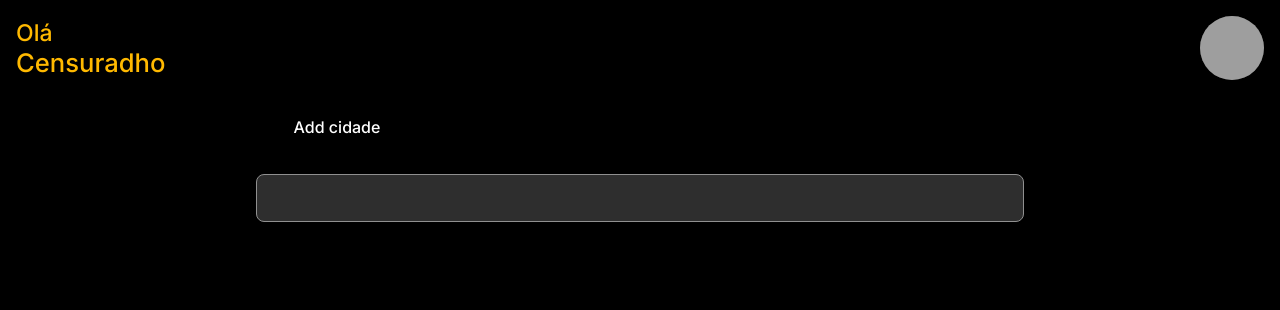
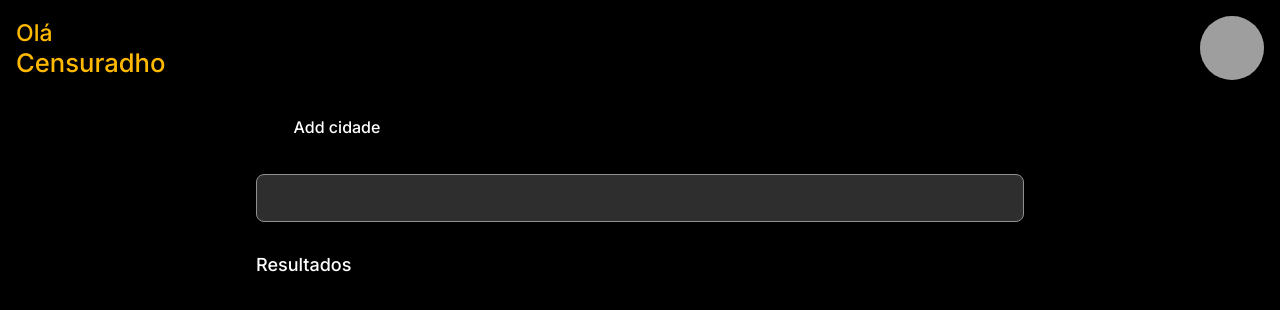
Before and after one commit to censuradho/weather-forecast-2.0, a Next.js app: page /search in a window 1280 px wide. Shown: the top 310 px of the page. Built offline with nearby package versions, Linux system fonts and the light colour scheme; no server answers; grey boxes are pictures that could not be loaded; some icons are missing.

Commit message:
feat(waether context): add initial structure

```diff
--- a/components/typography/styles.ts
+++ b/components/typography/styles.ts
@@ -13,6 +13,9 @@ export const Typography = styled('span', {
     variants: {
       '2xl': {
         fontSize: '$2xl'
+      },
+      lg: {
+        fontSize: '$lg'
       },
       text: {
         true: {
--- /dev/null
+++ b/context/weather.tsx
@@ -0,0 +1,26 @@
+import { createContext, ReactNode, useContext, useState } from 'react'
+import { GetWeatherResponse } from 'services/weather/types'
+
+interface WeatherContextProps {
+  favorites: GetWeatherResponse[]
+}
+
+interface WeatherProviderProps {
+  children: ReactNode
+}
+
+const WeatherContext = createContext({} as WeatherContextProps)
+
+export function WeatherProvider ({ children }: WeatherProviderProps) {
+  const [favorites, setFavorites] = useState<GetWeatherResponse[]>([])
+
+  return (
+    <WeatherContext.Provider value={{
+      favorites
+    }}>
+      {children}
+    </WeatherContext.Provider>
+  )
+}
+
+export const useWeatherContext = () => useContext(WeatherContext)
--- a/hooks/index.ts
+++ b/hooks/index.ts
@@ -1 +1,2 @@
+export * from './useDebounceCallback'
 export * from './useDebounce'
--- /dev/null
+++ b/hooks/services/index.ts
@@ -0,0 +1 @@
+export * from './useWeather'
--- /dev/null
+++ b/hooks/services/useWeather.ts
@@ -0,0 +1,35 @@
+import { useEffect, useState } from 'react'
+import { getWeather } from 'services/weather'
+import { GetWeatherResponse } from 'services/weather/types'
+
+export function useWeather (city?: string) {
+  const [data, setData] = useState<GetWeatherResponse | null>(null)
+  const [isLoading, setIsLoading] = useState(false)
+  const [error, setError] = useState<Error | null>(null)
+
+  const handleGetData = async () => {
+    if (!city) return
+
+    try {
+      setIsLoading(true)
+      const response = await getWeather(city)
+      setData(response.data)
+    } catch (err) {
+      setError(new Error(err as any))
+      setData(null)
+    } finally {
+      setIsLoading(false)
+    }
+  }
+
+  useEffect(() => {
+    handleGetData()
+  }, [city])
+
+  return {
+    fetchData: handleGetData,
+    data,
+    isLoading,
+    error
+  }
+}
--- a/hooks/useDebounce.ts
+++ b/hooks/useDebounce.ts
@@ -1,35 +1,15 @@
-import { useEffect, useRef } from 'react'
+import { useEffect, useState } from 'react'
 
-export function useDebounceCallback<A extends any[]> (
-  callback: (...args: A) => void,
-  wait: number
-) {
-  // track args & timeout handle between calls
-  const argsRef = useRef<A>()
-  const timeout = useRef<ReturnType<typeof setTimeout>>()
+export function useDebounce<T> (value: T, delay?: number): T {
+  const [debouncedValue, setDebouncedValue] = useState<T>(value)
 
-  function cleanup () {
-    if (timeout.current) {
-      clearTimeout(timeout.current)
+  useEffect(() => {
+    const timer = setTimeout(() => setDebouncedValue(value), delay || 500)
+
+    return () => {
+      clearTimeout(timer)
     }
-  }
+  }, [value, delay])
 
-  // make sure our timeout gets cleared if
-  // our consuming component gets unmounted
-  useEffect(() => cleanup, [])
-
-  return function debouncedCallback (...args: A) {
-    // capture latest args
-    argsRef.current = args
-
-    // clear debounce timer
-    cleanup()
-
-    // start waiting again
-    timeout.current = setTimeout(() => {
-      if (argsRef.current) {
-        callback(...argsRef.current)
-      }
-    }, wait)
-  }
+  return debouncedValue
 }
--- /dev/null
+++ b/hooks/useDebounceCallback.ts
@@ -0,0 +1,35 @@
+import { useEffect, useRef } from 'react'
+
+export function useDebounceCallback<A extends any[]> (
+  callback: (...args: A) => void,
+  wait: number
+) {
+  // track args & timeout handle between calls
+  const argsRef = useRef<A>()
+  const timeout = useRef<ReturnType<typeof setTimeout>>()
+
+  function cleanup () {
+    if (timeout.current) {
+      clearTimeout(timeout.current)
+    }
+  }
+
+  // make sure our timeout gets cleared if
+  // our consuming component gets unmounted
+  useEffect(() => cleanup, [])
+
+  return function debouncedCallback (...args: A) {
+    // capture latest args
+    argsRef.current = args
+
+    // clear debounce timer
+    cleanup()
+
+    // start waiting again
+    timeout.current = setTimeout(() => {
+      if (argsRef.current) {
+        callback(...argsRef.current)
+      }
+    }, wait)
+  }
+}
--- a/layout/search/index.tsx
+++ b/layout/search/index.tsx
@@ -3,6 +3,9 @@ import { yupResolver } from '@hookform/resolvers/yup'
 
 import { Box, ButtonIcon, Container, Input, Typography } from 'components'
 import { MainLayout } from 'layout/main'
+import { useDebounce } from 'hooks'
+import { useWeather } from 'hooks/services'
+
 import * as Styles from './styles'
 import { searchSchemaValidation } from './validations'
 import { SearchFormData } from './types'
@@ -11,6 +14,7 @@ export function SearchLayout () {
   const {
     register,
     handleSubmit,
+    watch,
     formState: { errors }
   } = useForm<SearchFormData>({
     resolver: yupResolver(searchSchemaValidation)
@@ -18,6 +22,20 @@ export function SearchLayout () {
 
   const onSubmit = async (data: SearchFormData) => {
 
+  }
+
+  const city = useDebounce(watch('city'), 1000)
+
+  const { data, error } = useWeather(city)
+
+  const renderResult = () => {
+    if (error) return <Typography>Nenhum resultado encontrado</Typography>
+
+    if (data) {
+      return (
+        <Styles.Result>{data.name}</Styles.Result>
+      )
+    }
   }
 
   return (
@@ -42,6 +60,10 @@ export function SearchLayout () {
               />
             </Styles.Form>
           </Box>
+          <Box flexDirection="column" gap={1}>
+            <Typography variants="lg" color="white">Resultados</Typography>
+            {renderResult()}
+          </Box>
         </Styles.Wrapper>
       </Container>
     </MainLayout>
--- a/layout/search/styles.ts
+++ b/layout/search/styles.ts
@@ -1,7 +1,22 @@
 import { styled } from 'stitches.config'
 
 export const Wrapper = styled('div', {
-  width: '100%'
+  width: '100%',
+  display: 'flex',
+  flexDirection: 'column',
+  gap: '2rem'
 })
 
 export const Form = styled('form', {})
+
+export const Result = styled('button', {
+  display: 'flex',
+  justifyContent: 'flex-start',
+  padding: '1rem',
+
+  transition: '0.1s',
+
+  '&:hover': {
+    backgroundColor: '$foreground'
+  }
+})
--- a/services/weather/index.ts
+++ b/services/weather/index.ts
@@ -3,5 +3,9 @@ import { GetWeatherResponse } from './types'
 
 export const getWeather = async (city: string) => {
   const response = await localApi.get<GetWeatherResponse>(`/weather/${city}`)
+  if (response.data.cod === '404') {
+    const data = response.data as any
+    throw new Error(data.message)
+  }
   return response
 }
--- a/services/weather/types.ts
+++ b/services/weather/types.ts
@@ -50,5 +50,5 @@ export interface GetWeatherResponse {
   'timezone': 7200,
   'id': 3163858,
   'name': 'Zocca',
-  'cod': 200
+  'cod': string | number
 }
```
